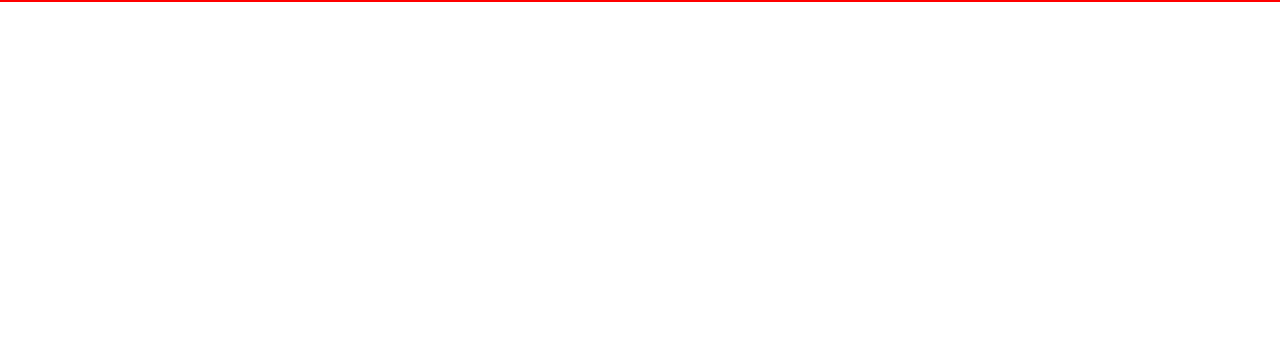
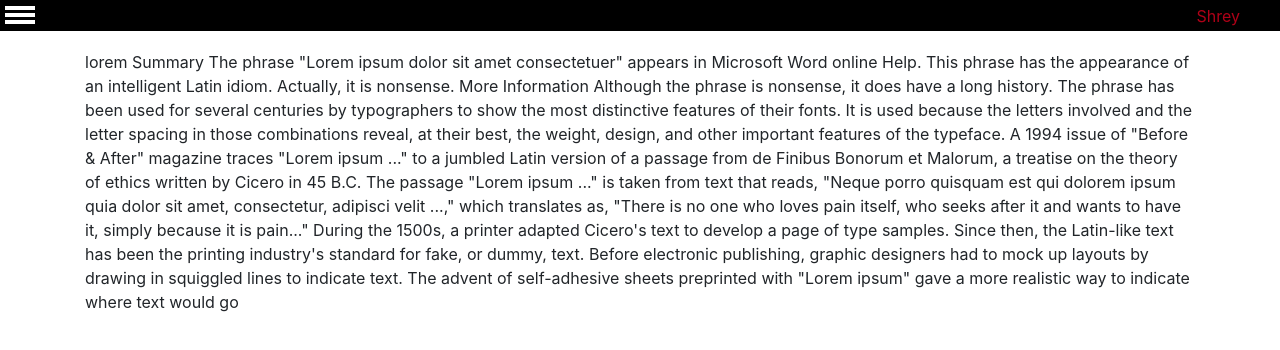
Before and after one commit to shreygargofficial/neuronerdzFrontEnd, a React (Create React App) app: page /admin in a window 1280 px wide. Shown: the top 350 px of the page. Built offline with nearby package versions, Linux system fonts and the light colour scheme.

Commit message:
navbar admin made 1. App.js has changed for admin navbar 2. sidenav added 2. login has container and row added

```diff
--- a/package.json
+++ b/package.json
@@ -10,6 +10,7 @@
     "font-awesome": "^4.7.0",
     "jquery": "^3.4.1",
     "material-components-web": "^3.2.0",
+    "mdbreact": "^4.21.0",
     "popper.js": "^1.15.0",
     "react": "^16.9.0",
     "react-dom": "^16.9.0",
--- a/src/App.css
+++ b/src/App.css
@@ -1,5 +1,8 @@
 .text-white {
   color: #fff; }
+
+.mt-10 {
+  margin-top: 50px; }
 
 .navbar-top {
   background-color: #AF0017;
@@ -111,6 +114,69 @@ img {
 a:hover {
   color: inherit; }
 
+.top-admin-nav {
+  height: 31px;
+  width: 100%;
+  padding: 4px;
+  position: fixed;
+  top: 0px;
+  background-color: #000;
+  color: #AF0017; }
+
+.top-admin-nav .user-logged {
+  position: fixed;
+  right: 40px; }
+
+.collapse-side {
+  margin-left: -240px;
+  transition: 0.5s ease; }
+
+.incollapse {
+  margin-left: 0px;
+  transition: 0.5s ease; }
+
+.side-admin-nav {
+  max-width: 240px;
+  position: fixed;
+  top: 31px;
+  bottom: 0;
+  height: calc(100% - 31px);
+  background-color: black; }
+
+.side-admin-nav .admin-menulist {
+  list-style: none;
+  width: 100%;
+  padding-inline-start: 0px; }
+
+.side-admin-nav .admin-menulist li {
+  padding: 10px 100px;
+  color: #fff; }
+
+.side-admin-nav .admin-menulist li:hover {
+  background: #AF0017;
+  cursor: pointer; }
+
+.side-admin-nav .admin-menulist .side-admin-nav-logo {
+  width: 100%;
+  height: 100px;
+  padding: 30px 0px;
+  background-color: #AF0017;
+  text-align: center;
+  margin-bottom: 3px; }
+
+.humburger {
+  width: 30px;
+  position: fixed;
+  top: 3px;
+  left: 5px;
+  cursor: pointer; }
+
+.humburger .bar {
+  width: 100%;
+  height: 4px;
+  margin-top: 3px;
+  background-color: #fff; }
+
 .form-login {
   border: 1px solid #dedede;
   padding: 30px;
--- a/src/App.js
+++ b/src/App.js
@@ -17,7 +17,7 @@ import NavbarBottom from './components/NavbarBottom'
 import { urlR } from './components/url'
 import PostBlog from './components/PostBlog';
 import Admin from './components/Admin';
-// import mdc from './components/mdc';
+import SideNav from './components/sideNav';
 
 class App extends React.Component {
   state = {
@@ -78,15 +78,18 @@ class App extends React.Component {
                       <h2 className="">Categories</h2>
                       <CategoryList />
                     </div>
-
                   </article>
                 </section>
               </main>
             </React.Fragment> : (
+              <React.Fragment>
+                {!window.location.pathname.match(/\/admin\/login/) ?
+                <SideNav />:""}
                 <Switch>
                   <Route exact path={'/admin'} component={Admin} />
                   <Route exact path={'/admin/login'} component={Login} />
                 </Switch>
+              </React.Fragment>
             )
           }
         </BrowserRouter>
--- a/src/App.scss
+++ b/src/App.scss
@@ -3,9 +3,12 @@ $secondary:#f6f6f6;
 $border-color:#d9d8d8;
 $pad-0:0px;
 $border:1px solid red;
-
+$heightAdminTopNavbar:20px;
 .text-white{
     color: #fff;
+}
+.mt-10{
+    margin-top:50px;
 }
 .navbar-top{
     background-color: $primary;
@@ -146,6 +149,72 @@ img{
 a:hover{
     color: inherit;
 }
+.top-admin-nav{
+height: 31px;
+width: 100%;
+padding: 4px;
+position: fixed;
+top:0px;
+background-color:#000;
+color:$primary;
+.user-logged{
+    position: fixed;
+    right: 40px;
+}
+}
+.collapse-side{
+    margin-left: -240px;
+    transition: 0.5s ease;
+}
+.incollapse{
+    margin-left: 0px;
+    transition: 0.5s ease;
+}
+.side-admin-nav{
+    max-width: 240px;
+    position:fixed;
+    top:31px;
+    bottom: 0;
+    height: calc(100% - 31px);
+    background-color: black;
+    .admin-menulist{
+        list-style: none;
+        width:100%;
+        padding-inline-start: 0px;
+        li{
+            padding:10px 100px;
+            color: #fff;
+        }
+        li:hover{
+            background: $primary;
+            cursor: pointer;
+        }
+        .side-admin-nav-logo{
+            width: 100%;
+            height: 100px;
+            padding:30px 0px;
+            background-color: $primary;
+            text-align: center;
+            margin-bottom: 3px;
+        }
+
+    }
+}
+
+.humburger{
+    width: 30px;
+    position: fixed;
+    top: 3px;
+    left: 5px;
+    cursor: pointer;
+    .bar{
+        width: 100%;
+        height: 4px;
+        margin-top: 3px;
+        background-color: #fff;
+
+    }
+}
 .form-login{
     border: 1px solid #dedede;
     padding: 30px;
--- a/src/components/Admin.js
+++ b/src/components/Admin.js
@@ -2,7 +2,16 @@ import React from 'react'
 export default class Admin extends React.Component{
     render(){
         return (
-            <div style={{"border":"1px solid red"}}></div>
+            <div className="container">
+            <div className="mt-10">
+                lorem Summary
+                The phrase "Lorem ipsum dolor sit amet consectetuer" appears in Microsoft Word online Help. This phrase has the appearance of an intelligent Latin idiom. Actually, it is nonsense.
+                More Information
+                Although the phrase is nonsense, it does have a long history. The phrase has been used for several centuries by typographers to show the most distinctive features of their fonts. It is used because the letters involved and the letter spacing in those combinations reveal, at their best, the weight, design, and other important features of the typeface.
+                A 1994 issue of "Before & After" magazine traces "Lorem ipsum ..." to a jumbled Latin version of a passage from de Finibus Bonorum et Malorum, a treatise on the theory of ethics written by Cicero in 45 B.C. The passage "Lorem ipsum ..." is taken from text that reads, "Neque porro quisquam est qui dolorem ipsum quia dolor sit amet, consectetur, adipisci velit ...," which translates as, "There is no one who loves pain itself, who seeks after it and wants to have it, simply because it is pain..."
+                During the 1500s, a printer adapted Cicero's text to develop a page of type samples. Since then, the Latin-like text has been the printing industry's standard for fake, or dummy, text. Before electronic publishing, graphic designers had to mock up layouts by drawing in squiggled lines to indicate text. The advent of self-adhesive sheets preprinted with "Lorem ipsum" gave a more realistic way to indicate where text would go
+            </div>
+            </div>
         )
     }
 }
--- a/src/components/Login.js
+++ b/src/components/Login.js
@@ -12,8 +12,8 @@ export default class Login extends React.Component {
             loginId: false,
             userPassword: false
         },
-        success:"",
-        err:""
+        success: "",
+        err: ""
 
     }
     changeHander = (e) => {
@@ -47,23 +47,25 @@ export default class Login extends React.Component {
                 break;
         }
     }
-    submitHandler=(e)=>{
+    submitHandler = (e) => {
         e.preventDefault();
-        axios.post(url+"loginUser",this.state.form).then(success=>{
+        axios.post(url + "loginUser", this.state.form).then(success => {
             console.log(success)
-           this.setState({success:success.data.data,err:""})
-        }).catch(err=>{
-            if(err.response){
-                this.setState({success:"",err:err.response.data.message})
+            this.setState({ success: success.data.data, err: "" })
+        }).catch(err => {
+            if (err.response) {
+                this.setState({ success: "", err: err.response.data.message })
             }
-            else{
-                this.setState({success:"",err:err.message})
+            else {
+                this.setState({ success: "", err: err.message })
             }
         })
     }
 
     render() {
         return (
+            <main className="container">
+                <section className="row">
                     <article className="offset-md-3 offset-lg-4 col-md-6 col-lg-4">
                         <form className="form-login" method="post" onSubmit={this.submitHandler}>
                             <div className="form-login-userlogo"><i className="fa fa-user fa-2x"></i></div>
@@ -98,6 +100,9 @@ export default class Login extends React.Component {
                         </button>
                         </form>
                     </article>
+                </section>
+            </main>
+
         )
     }
 }
--- /dev/null
+++ b/src/components/sideNav.js
@@ -0,0 +1,43 @@
+import React from 'react';
+import { urlR } from './url'
+export default class sideNav extends React.Component {
+    state = {
+        collapse: true
+    }
+    sidenavCollapse = () => {
+        let status = !this.state.collapse
+        this.setState({ collapse: status })
+    }
+    render() {
+        let collapseStatus=this.state.collapse?"collapse-side":" incollapse";
+        return (
+            <React.Fragment>
+                <nav className="top-admin-nav">
+                    <div className="user-logged">
+                        Shrey
+                    </div>
+                    <div className="humburger" onClick={this.sidenavCollapse}>
+                        <div className="bar"></div>
+                        <div className="bar"></div>
+                        <div className="bar"></div>
+                    </div>
+                </nav>
+
+                <aside className={"side-admin-nav "+collapseStatus}>
+                    <ul className="admin-menulist">
+                        <li className="side-admin-nav-logo">
+                            <img src={urlR + "images/logoMain.png"} width="38px" height="38px" alt="neuronerdz sogo" />
+                            <span>Neuronerdz</span>
+                        </li>
+                        <li>Post</li>
+                        <li>User</li>
+                        <li>Comments</li>
+
+                    </ul>
+                </aside>
+
+
+            </React.Fragment>
+        )
+    }
+}
```
Also changed, not shown: 1 other file (tests, documents, lock files or other folders). Lines whose indentation alone changed are shown as unchanged.
